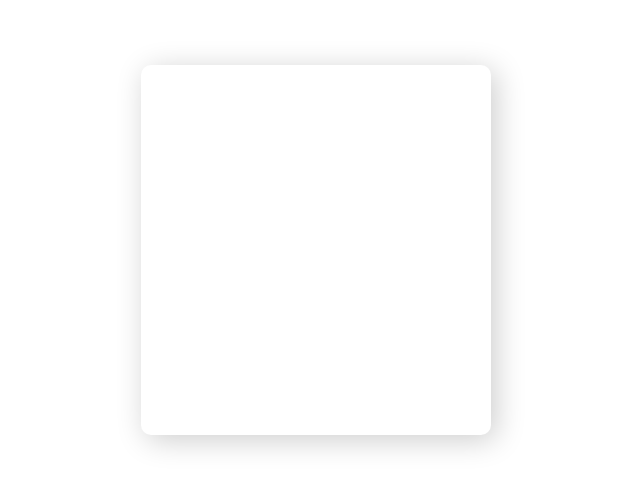
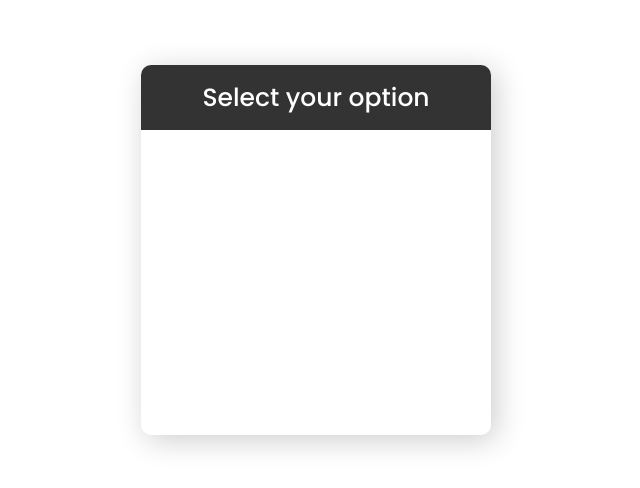
Before and after one commit to aminfarzinrad/mini-project-23-awesome-custom-radio-buttons-html-css, a plain HTML site: page index.html in a window 1280 px wide. Shown: the part 150-638 px from the top of the page, without its empty margins (324-964 px from the left). Drawn offline with Linux system fonts and the light colour scheme.

Commit message:
add header

```diff
--- a/css/app.css
+++ b/css/app.css
@@ -20,3 +20,12 @@
     box-shadow: 5px 5px 30px rgba(0, 0, 0, 0.2);
     overflow: hidden;
 }
+.header{
+    background-color: #333;
+    color: #fff;
+    text-align: center;
+    line-height: 65px;
+    font-size: 25px;
+    font-weight: 500;
+}
+.text_header{}
--- a/index.html
+++ b/index.html
@@ -8,7 +8,15 @@
 </head>
 <body>
 
-    <div class="container"></div>
+    <div class="container">
+
+        <div class="header">
+
+            <span class="text_header">Select your option</span>
+
+        </div>
+
+    </div>
 
 </body>
 </html>
```
